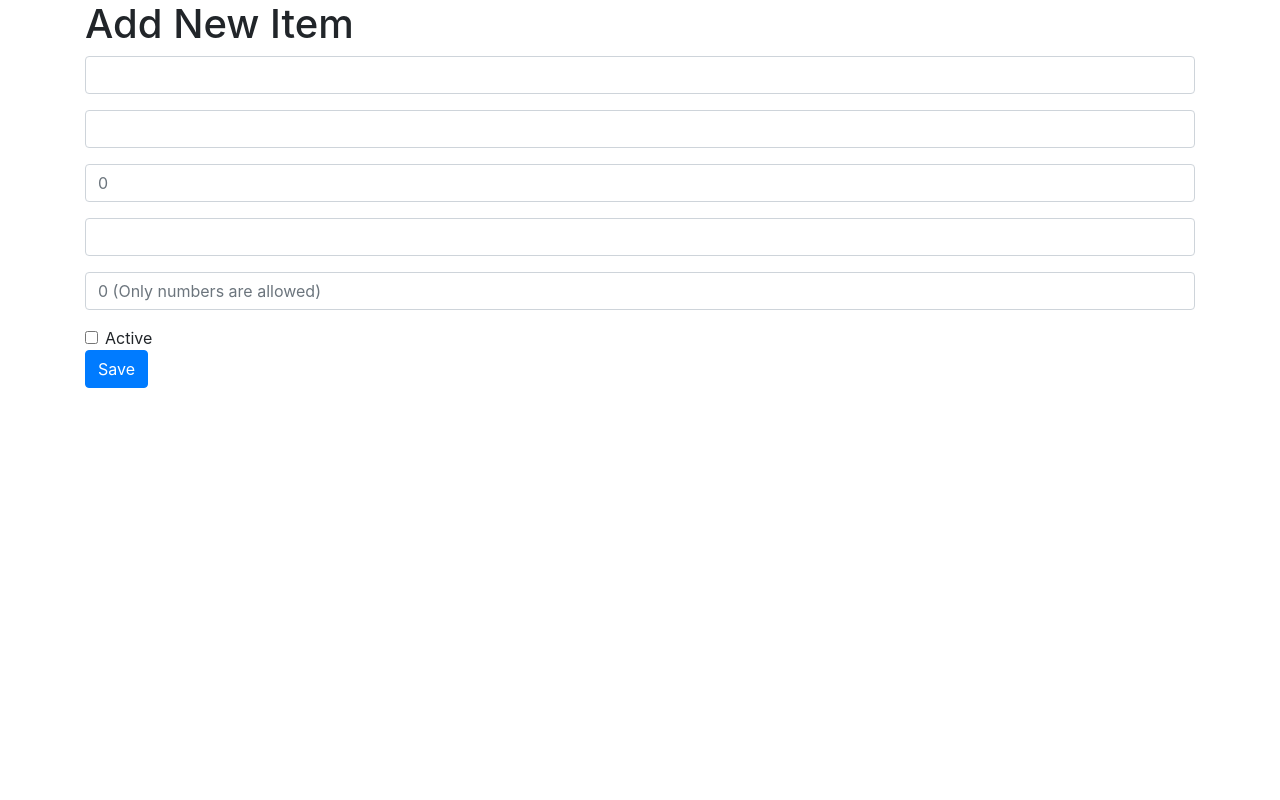
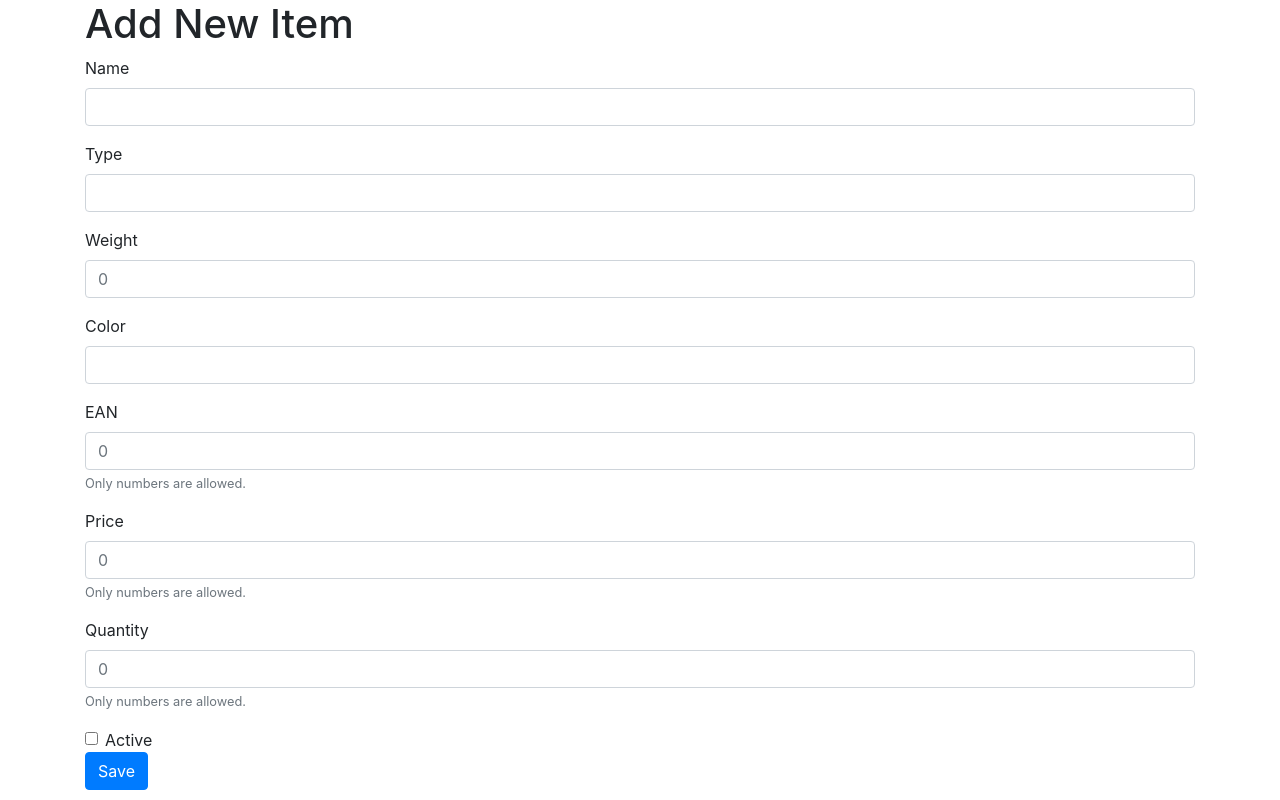
Before and after one commit to willow9/Warehouse, a React (Create React App) app: page /products/create in a window 1280 px wide. Built offline with nearby package versions, Linux system fonts and the light colour scheme.

Commit message:
Added price and quantity fields in form.

```diff
--- a/src/components/HandleItem.tsx
+++ b/src/components/HandleItem.tsx
@@ -12,6 +12,10 @@ interface IState {
   color: string;
   active: boolean;
   ean: number;
+  price: number;
+  quantity: number;
+  priceHistory: Array<number>;
+  quantityHistory: Array<number>;
   initialEan: number;
   editItem: boolean;
 }
@@ -24,7 +28,18 @@ export default class HandleItem extends Component<IProps, IState> {
     let editItem;
 
     if (this.props.match.path === "/products/create") {
-      item = { name: "", type: "", weight: 0, color: "", active: false, ean: 0 };
+      item = {
+        name: "",
+        type: "",
+        weight: 0,
+        color: "",
+        active: false,
+        ean: 0,
+        price: 0,
+        quantity: 0,
+        priceHistory: [],
+        quantityHistory: [],
+      };
       editItem = false;
     } else {
       item = context.items.find((item: any) => {
@@ -39,6 +54,10 @@ export default class HandleItem extends Component<IProps, IState> {
       color: item.color,
       active: item.active,
       ean: item.ean,
+      price: item.price,
+      quantity: item.quantity,
+      priceHistory: item.priceHistory,
+      quantityHistory: item.quantityHistory,
       initialEan: item.ean,
       editItem: editItem,
     };
@@ -58,7 +77,14 @@ export default class HandleItem extends Component<IProps, IState> {
       color: this.state.color,
       active: this.state.active,
       ean: Number(this.state.ean),
+      price: Number(this.state.price),
+      quantity: Number(this.state.quantity),
+      priceHistory: this.state.priceHistory,
+      quantityHistory: this.state.quantityHistory,
     };
+    console.log("after editing");
+    console.log(newItem.priceHistory);
+
     const initialEan: number = this.state.initialEan;
     this.context.editItem(newItem, initialEan);
     this.props.history.push("/");
@@ -72,6 +98,10 @@ export default class HandleItem extends Component<IProps, IState> {
         color: this.state.color,
         active: this.state.active,
         ean: Number(this.state.ean),
+        price: Number(this.state.price),
+        quantity: Number(this.state.quantity),
+        priceHistory: [Number(this.state.price)],
+        quantityHistory: [Number(this.state.quantity)],
       };
       this.context.addItem(newItem);
       this.props.history.push("/");
@@ -83,7 +113,9 @@ export default class HandleItem extends Component<IProps, IState> {
       this.state.type === "" ||
       this.state.weight === 0 ||
       this.state.color === "" ||
-      this.state.ean === 0
+      this.state.ean === 0 ||
+      this.state.price === 0 ||
+      this.state.quantity === 0
     ) {
       return false;
     } else return true;
@@ -100,6 +132,8 @@ export default class HandleItem extends Component<IProps, IState> {
           color={this.state.color}
           active={Boolean(this.state.active)}
           ean={Number(this.state.ean)}
+          price={Number(this.state.price)}
+          quantity={Number(this.state.quantity)}
           handleChange={this.handleChange}
           handleCheckboxChange={this.handleCheckboxChange}
           changeItem={this.changeItem}
--- a/src/components/ItemForm.tsx
+++ b/src/components/ItemForm.tsx
@@ -8,6 +8,8 @@ type IProps = {
   color: string;
   active: boolean;
   ean: number;
+  price: number;
+  quantity: number;
   editItem: boolean;
 
   handleChange: (e: any) => void;
@@ -22,6 +24,7 @@ const ItemForm: React.SFC<IProps> = (props) => {
       <h1>{props.title}</h1>
       <form>
         <div className='form-group'>
+          <label>Name</label>
           <input
             id='name'
             type='text'
@@ -32,17 +35,18 @@ const ItemForm: React.SFC<IProps> = (props) => {
           />
         </div>
         <div className='form-group'>
+          <label>Type</label>
           <input
             id='type'
             type='text'
             className='form-control'
             placeholder={props.type}
-            value={props.type}
             required={!props.editItem}
             onChange={props.handleChange}
           />
         </div>
         <div className='form-group'>
+          <label>Weight</label>
           <input
             id='weight'
             type='number'
@@ -53,6 +57,7 @@ const ItemForm: React.SFC<IProps> = (props) => {
           />
         </div>
         <div className='form-group'>
+          <label>Color</label>
           <input
             id='color'
             type='text'
@@ -63,14 +68,42 @@ const ItemForm: React.SFC<IProps> = (props) => {
           />
         </div>
         <div className='form-group'>
+          <label>EAN</label>
           <input
             id='ean'
             type='number'
             className='form-control'
-            placeholder={`${String(props.ean)} (Only numbers are allowed)`}
+            placeholder={String(props.ean)}
             required={!props.editItem}
             onChange={props.handleChange}
           />
+          <small className='form-text text-muted'>Only numbers are allowed.</small>
+        </div>
+        <div className='form-group'>
+          <label>Price</label>
+          <input
+            id='price'
+            type='number'
+            className='form-control'
+            placeholder={String(props.price)}
+            required={!props.editItem}
+            disabled={props.editItem}
+            onChange={props.handleChange}
+          />
+          <small className='form-text text-muted'>Only numbers are allowed.</small>
+        </div>
+        <div className='form-group'>
+          <label>Quantity</label>
+          <input
+            id='quantity'
+            type='number'
+            className='form-control'
+            placeholder={String(props.quantity)}
+            required={!props.editItem}
+            disabled={props.editItem}
+            onChange={props.handleChange}
+          />
+          <small className='form-text text-muted'>Only numbers are allowed.</small>
         </div>
 
         <div className='form-check'>
```
